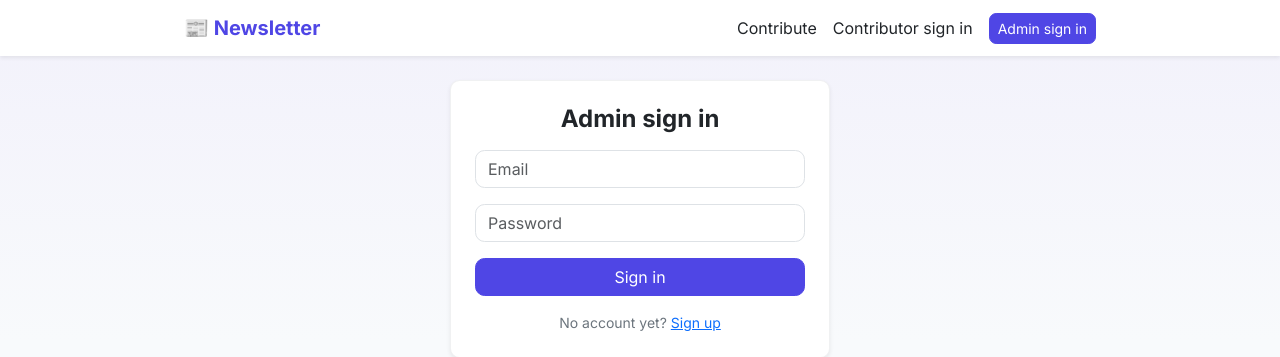
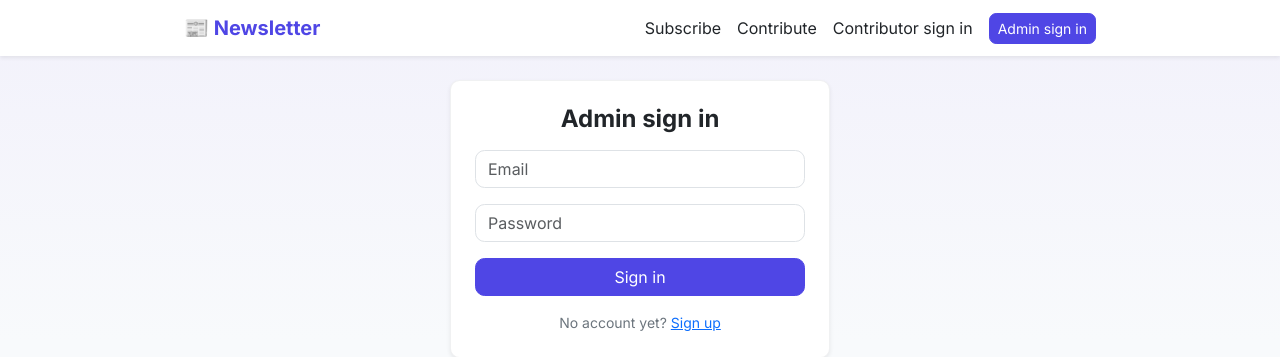
Before and after one commit to AIArchitectsClub/automated-newsletter-1, a FastAPI app: page /auth/sign-in in a window 1280 px wide. Shown: the top 357 px of the page. Run offline with FastAPI, Linux system fonts and the light colour scheme; some libraries are stand-ins or nearby versions.

Commit message:
Add explicit Subscribe nav link

```diff
--- a/app/templates/base.html
+++ b/app/templates/base.html
@@ -15,6 +15,7 @@
     <div class="container-fluid px-4" style="max-width: 960px; margin: 0 auto;">
       <a href="/subscribe" class="navbar-brand fw-bold">📰 Newsletter</a>
       <div class="d-flex align-items-center gap-3 flex-wrap">
+        <a href="/subscribe" class="nav-link">Subscribe</a>
         <a href="/contribute" class="nav-link">Contribute</a>
         {% if current_user %}
           <a href="/admin/subscribers" class="nav-link">Subscribers</a>
```
